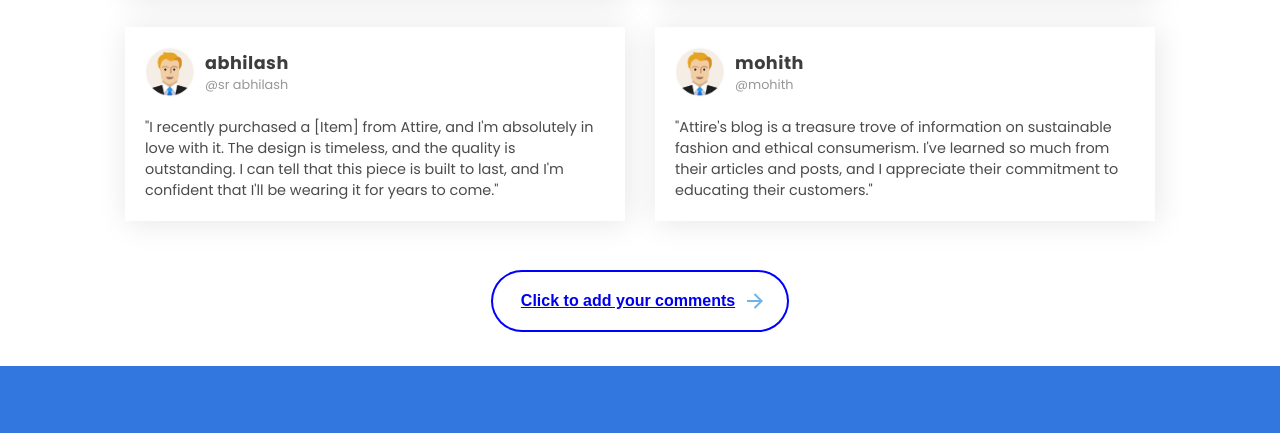
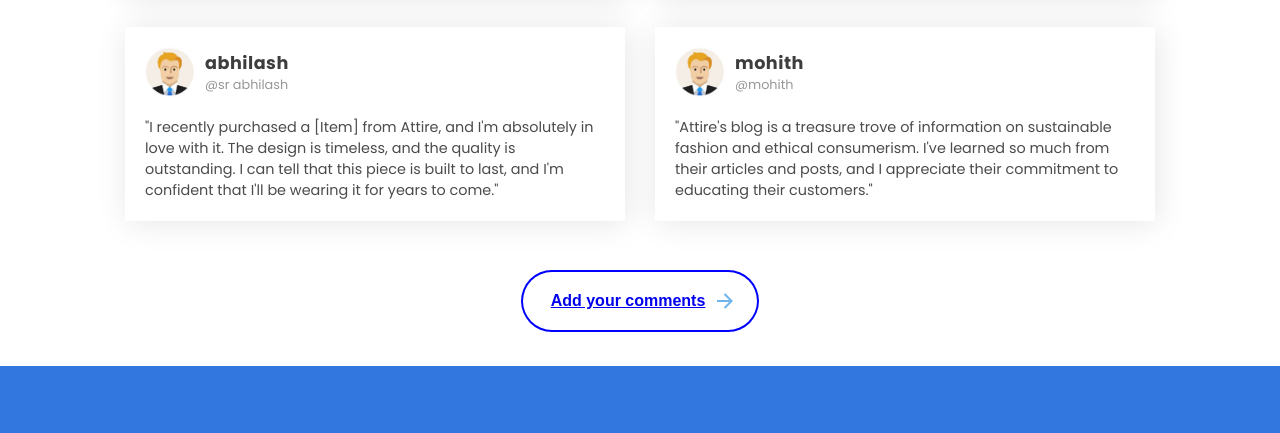
Before and after one commit to Kannikakr/Attire, a plain HTML site: page index.html in a window 1280 px wide. Shown: the part 3255-3688 px from the top of the page. Drawn offline with Linux system fonts and the light colour scheme; a script that the page names is missing; files whose address does not match are found by name.

Commit message:
Update index.html

```diff
--- a/index.html
+++ b/index.html
@@ -322,7 +322,7 @@
                         d="M16.1716 10.9999L10.8076 5.63589L12.2218 4.22168L20 11.9999L12.2218 19.778L10.8076 18.3638L16.1716 12.9999H4V10.9999H16.1716Z">
                     </path>
                 </svg>
-                <a class="text" href="../add/add.html">Click to add your comments </a>
+                <a class="text" href="../add/add.html"> Add your comments </a>
                 <span class="circle"></span>
                 <svg viewBox="0 0 24 24" class="arr-1" xmlns="http://www.w3.org/2000/svg">
                     <path
```
